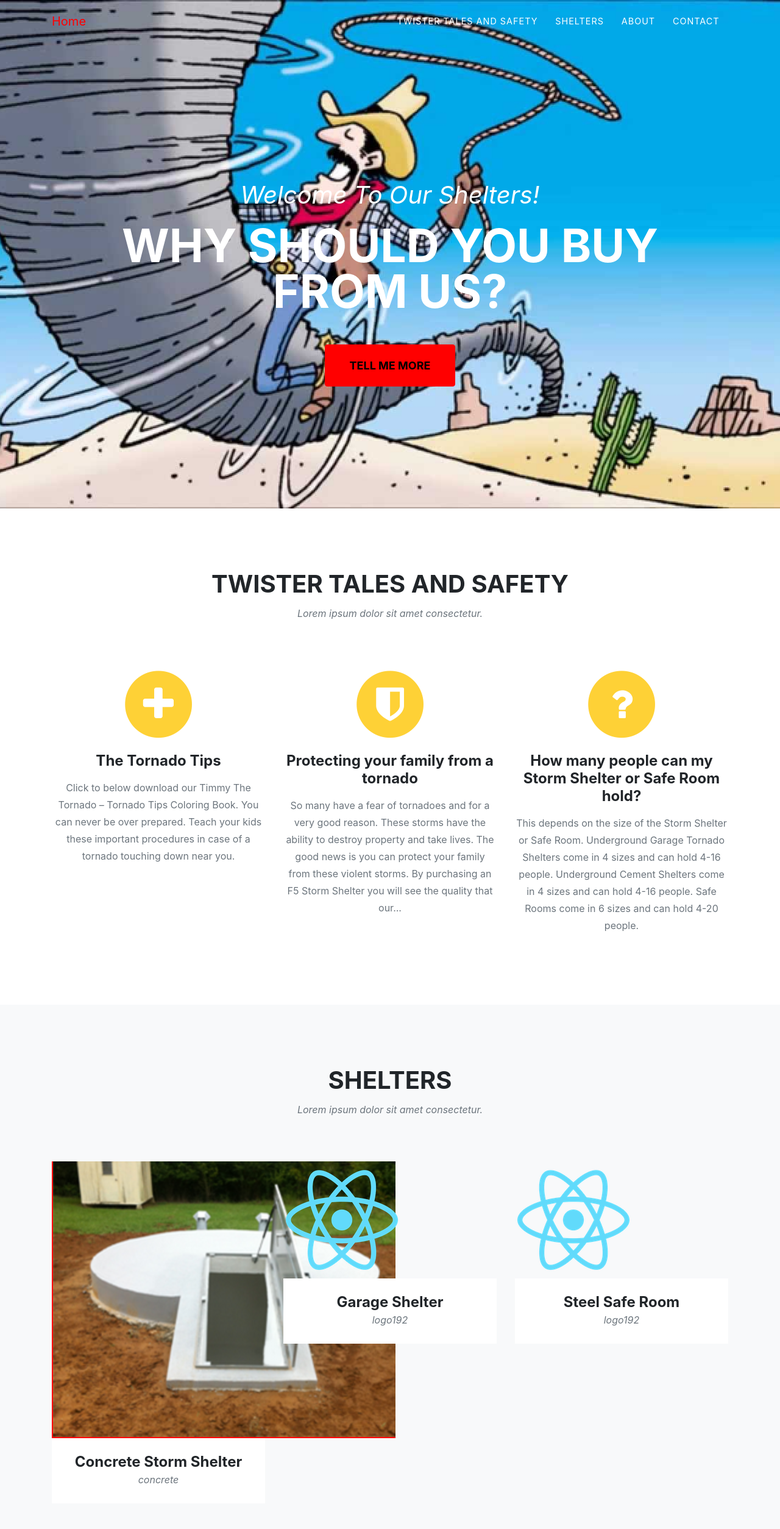
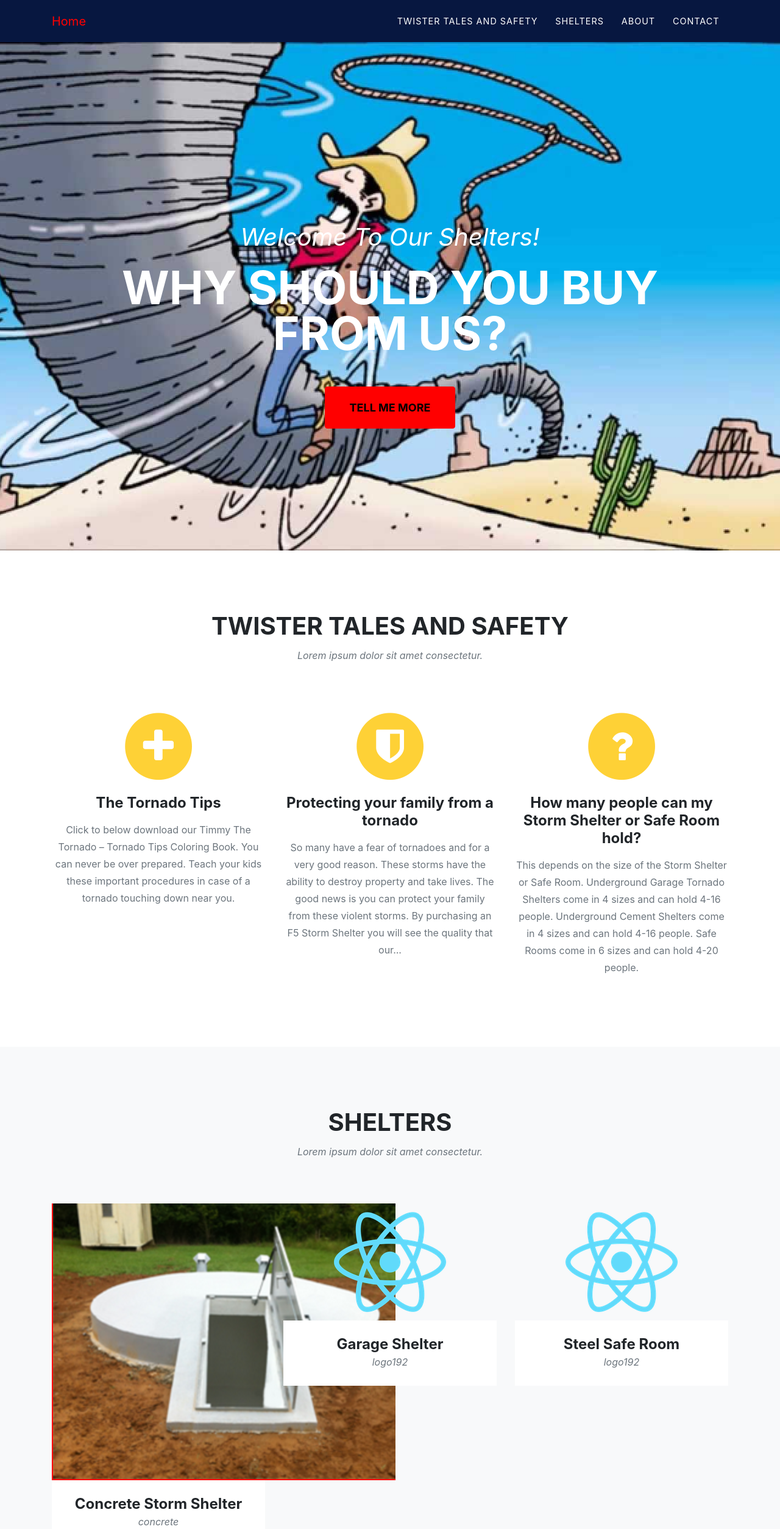
Before and after one commit to KyleCieskiewicz/storm-shelter-frontend, a React (Create React App) app: page / in a window 1280 px wide. Shown: the top 2508 px of the page at 61% size. Built offline with nearby package versions, Linux system fonts and the light colour scheme.

Commit message:
corrected routing

```diff
--- a/src/App.css
+++ b/src/App.css
@@ -1,3 +1,30 @@
+.App {
+  text-align: center;
+}
+
+.App-logo {
+  animation: App-logo-spin infinite 20s linear;
+  height: 40vmin;
+  pointer-events: none;
+}
+
+.App-header {
+  background-color: #282c34;
+  min-height: 100vh;
+  display: flex;
+  flex-direction: column;
+  align-items: center;
+  justify-content: center;
+  font-size: calc(10px + 2vmin);
+  color: white;
+  /* color: black; */
+}
+
+
+
+
+
+
 
 .App-link {
   color: #61dafb;
--- a/src/components/Header.js
+++ b/src/components/Header.js
@@ -3,7 +3,9 @@
 
 function Header() {
   return (
-    <nav className="navbar navbar-expand-lg navbar-dark fixed-top" id="mainNav">
+
+    <nav className="navbar navbar-expand-lg navbar-dark fixed-top" id="mainNav" style={{backgroundColor: "#071740", position: "sticky"}}>
+      {/* <nav className="navbar navbar-expand-lg navbar-dark fixed-top" id="mainNav"> */}
         <div className="container">
           <a className="navbar-brand js-scroll-trigger" href="#page-top" style={{ color: 'red' }}>Home</a>
           <button className="navbar-toggler navbar-toggler-right" type="button" data-toggle="collapse" data-target="#navbarResponsive" aria-controls="navbarResponsive" aria-expanded="false" aria-label="Toggle navigation">
--- a/src/components/Portfolio.js
+++ b/src/components/Portfolio.js
@@ -38,7 +38,8 @@
             {
                 this.state.portfolioLinks && this.state.portfolioLinks.map(({ title, caption }, index) =>
                     <div className="col-md-4 col-sm-6 portfolio-item">
-                        <a className="portfolio-link" data-toggle="modal" href="#portfolioModal1">
+                        {/* <a className="portfolio-link" data-toggle="modal" href="#portfolioModal1"> */}
+                        <a className="portfolio-link" data-toggle="modal" href="/shelter">
                             <div className="portfolio-hover">
                                 <div className="portfolio-hover-content">
                                     <i className="fa fa-plus fa-3x"></i>
--- a/src/components/Shelter.js
+++ b/src/components/Shelter.js
@@ -1,13 +1,30 @@
-import React from 'react'
+// import React from 'react'
 
-function Shelter() {
-  return (
-    <React.Fragment>
-      <h1>About</h1>
-      <p>This is the TodoList app v1.0.0. It is part of a React crash course</p>
-    </React.Fragment>
-  )
+// function Shelter() {
+//   return (
+//     <div>
+//       <h1>About</h1>
+//       <p>This is the TodoList app v1.0.0. It is part of a React crash course</p>
+//     </div>
+//   )
+// }
+
+
+// export default Shelter;
+
+import React, { Component } from 'react';
+
+export class Shelter extends Component {
+
+  render() {
+    return (
+      <div className="container">
+        <h1>About</h1>
+        <p>This is the TodoList app v1.0.0. It is part of a React crash course</p>
+     </div>
+    )
+  }
 }
 
 
-export default Shelter;
+export default Shelter
--- a/src/index.css
+++ b/src/index.css
@@ -5,6 +5,7 @@
     sans-serif;
   -webkit-font-smoothing: antialiased;
   -moz-osx-font-smoothing: grayscale;
+  /* padding-top: 70px; */
 }
 
 code {
```
